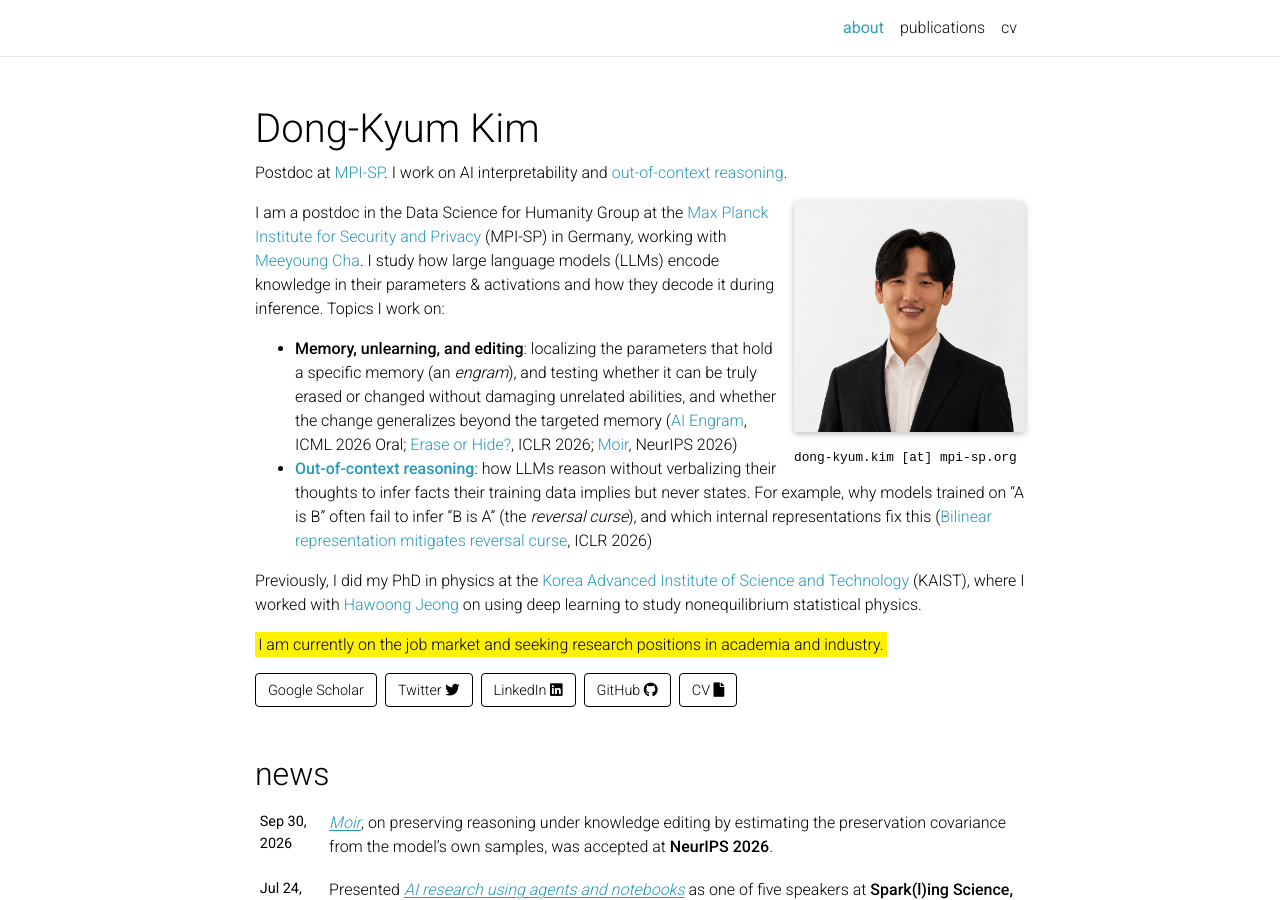
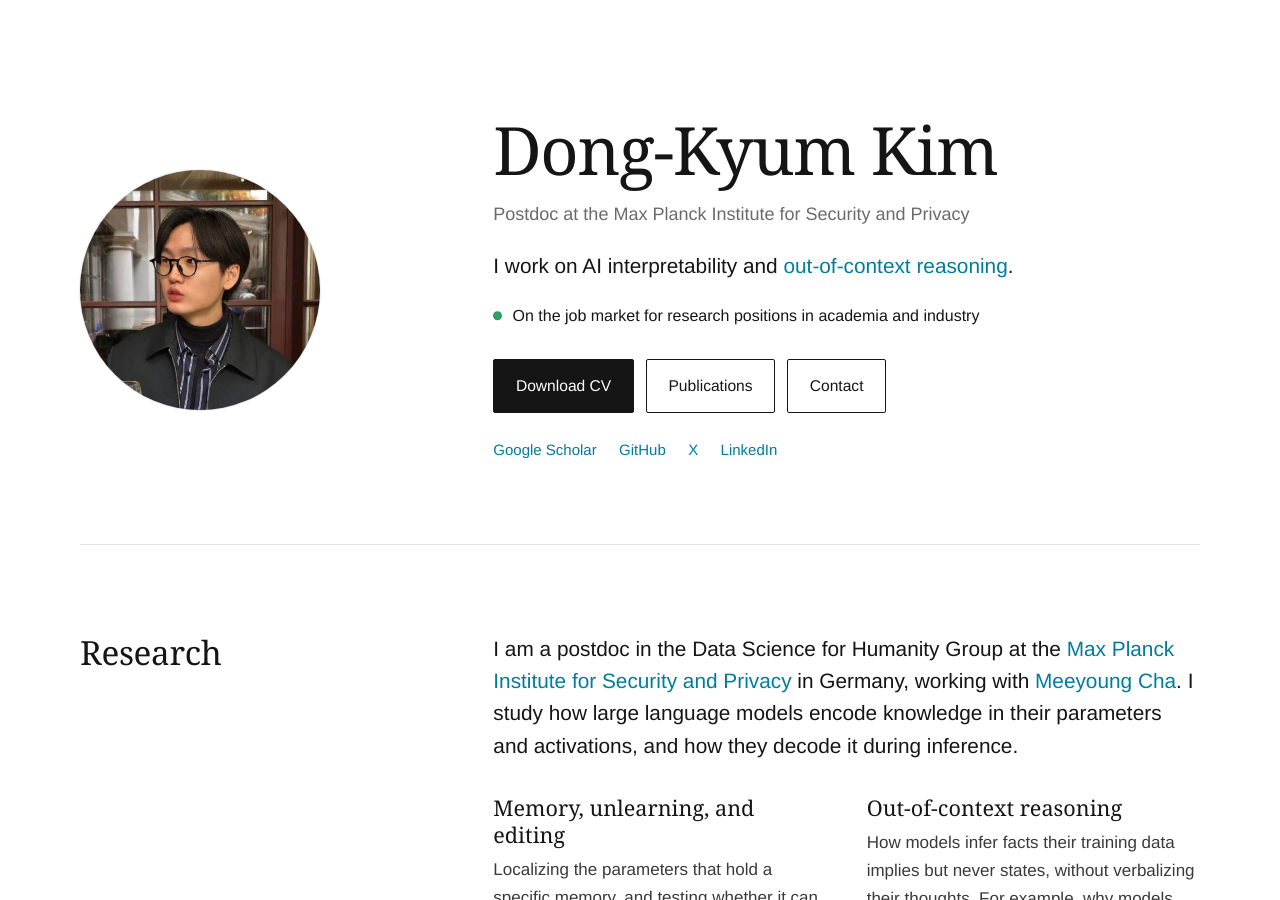
Before and after one commit to kdkyum/kdkyum.github.io, a Jekyll site: the page built from _pages/about.html, in a window 1280 px wide and 900 px high. Built offline with Jekyll 4.4.1, drawn with Linux system fonts in a browser that asks for light colours; some web fonts are replaced; comment, search, counter and statistics services are not loaded; a style sheet for code colours, icons or effects is not loaded; some of the changed text lies outside the part shown.

Commit message:
feat(home): new split homepage and publications page
Replace the al-folio about and publications pages with standalone
pages: a circular portrait beside the name, Download CV / Publications /
Contact buttons, research topics with their papers, and a figure from
each selected paper in the left column. The publications page lists
all papers by year in the same style.

Move the AI transparency head tags into an include so the new pages
share them with the al-folio layout.

Co-Authored-By: Claude Opus 5.5 <noreply@anthropic.com>

```diff
--- /dev/null
+++ b/_includes/ai-transparency-head.html
@@ -0,0 +1,8 @@
+<!-- AI transparency. Public, voluntary, declarative. See /ai-policy/. -->
+<meta name="ai-policy" content="{{ site.url }}{{ site.ai_audit.policy_url }}">
+<meta name="ai-content-declaration" content="{{ site.url }}{{ site.ai_audit.policy_url }}">
+<meta name="ai-transparency-endpoint" content="{{ site.ai_audit.endpoint }}">
+<link rel="ai-policy" type="text/html" href="{{ site.url }}{{ site.ai_audit.policy_url }}" title="AI transparency policy">
+<link rel="llms" type="text/plain" href="{{ site.url }}/llms.txt" title="llms.txt for AI agents">
+<link rel="ai-instructions" type="text/plain" href="{{ site.url }}/.well-known/ai-instructions.txt" title="ai-instructions for AI agents">
+<link rel="alternate" type="text/plain" href="{{ site.url }}/llms.txt" title="llms.txt">
--- a/_includes/head.html
+++ b/_includes/head.html
@@ -30,11 +30,4 @@
     <script src="{{ '/assets/js/dark_mode.js' | relative_url }}"></script>
     {% endif %}
 
-    <!-- AI transparency. Public, voluntary, declarative. See /ai-policy/. -->
-    <meta name="ai-policy" content="{{ site.url }}{{ site.ai_audit.policy_url }}">
-    <meta name="ai-content-declaration" content="{{ site.url }}{{ site.ai_audit.policy_url }}">
-    <meta name="ai-transparency-endpoint" content="{{ site.ai_audit.endpoint }}">
-    <link rel="ai-policy" type="text/html" href="{{ site.url }}{{ site.ai_audit.policy_url }}" title="AI transparency policy">
-    <link rel="llms" type="text/plain" href="{{ site.url }}/llms.txt" title="llms.txt for AI agents">
-    <link rel="ai-instructions" type="text/plain" href="{{ site.url }}/.well-known/ai-instructions.txt" title="ai-instructions for AI agents">
-    <link rel="alternate" type="text/plain" href="{{ site.url }}/llms.txt" title="llms.txt">
+    {% include ai-transparency-head.html %}
--- /dev/null
+++ b/_pages/about.html
@@ -0,0 +1,248 @@
+---
+layout: null
+title: about
+permalink: /
+description: Postdoc at the Max Planck Institute for Security and Privacy. AI interpretability and out-of-context reasoning.
+canary_hidden: KDKYUM-about-hidden-4e2b8c9128df
+---
+<!doctype html>
+<html lang="{{ site.lang }}">
+<head>
+{% include metadata.html %}
+<link rel="shortcut icon" href="{{ site.icon | prepend: '/assets/img/' | relative_url }}">
+<link rel="canonical" href="{{ page.url | replace:'index.html','' | absolute_url }}">
+{% include ai-transparency-head.html %}
+<link rel="preconnect" href="https://fonts.googleapis.com">
+<link rel="preconnect" href="https://fonts.gstatic.com" crossorigin>
+<link href="https://fonts.googleapis.com/css2?family=Hedvig+Letters+Sans&family=Hedvig+Letters+Serif:opsz@12..24&display=swap" rel="stylesheet">
+<style>
+  :root {
+    --bg: #FFFFFF;
+    --ink: #151515;
+    --muted: #6A6A6A;
+    --line: #E6E6E6;
+    --soft: #F5F5F4;
+    --link: #007C9C;
+    --link-hover: #005A72;
+  }
+  *, *::before, *::after { box-sizing: border-box; }
+  html { background: var(--bg); color: var(--ink); -webkit-text-size-adjust: 100%; }
+  body { margin: 0; font-family: "Hedvig Letters Sans", "Helvetica Neue", Arial, sans-serif; font-size: 1.0625rem; line-height: 1.65; -webkit-font-smoothing: antialiased; }
+  .serif { font-family: "Hedvig Letters Serif", Georgia, serif; font-optical-sizing: auto; font-weight: 400; }
+  a { color: var(--link); text-decoration: none; }
+  a:hover { color: var(--link-hover); }
+  :focus-visible { outline: 2px solid var(--ink); outline-offset: 3px; }
+
+  /* ---------- hero: circle photo left, text right ---------- */
+  .hero {
+    display: grid; grid-template-columns: minmax(0, 1fr) minmax(0, 2.1fr);
+    gap: 2rem clamp(2rem, 6vw, 6rem); align-items: center;
+    padding-block: clamp(4rem, 13vh, 8.5rem) clamp(3.5rem, 9vh, 6rem);
+  }
+  .avatar {
+    display: block; width: min(100%, 15rem); height: auto; aspect-ratio: 1; object-fit: cover;
+    border-radius: 50%; box-shadow: 0 0 0 1px rgba(21, 21, 21, .08);
+  }
+  .hero-body { max-width: 40rem; }
+  .hero h1 { margin: 0; font-size: clamp(2.75rem, 5.2vw, 4.75rem); line-height: 1; letter-spacing: -.02em; }
+  .hero .role { margin: 1.1rem 0 0; font-size: 1.125rem; line-height: 1.5; color: var(--muted); }
+  .hero .intro { margin: 1.35rem 0 0; font-size: 1.3rem; line-height: 1.5; }
+  .hero .avail { display: flex; gap: .65rem; align-items: baseline; margin: 1.35rem 0 0; font-size: 1rem; }
+  .hero .avail::before { content: ""; flex: none; width: .55rem; height: .55rem; border-radius: 50%; background: #2F9E62; transform: translateY(-.05em); }
+  .buttons { display: flex; flex-wrap: wrap; gap: .75rem; margin-top: 1.9rem; }
+  .btn { display: inline-flex; align-items: center; padding: .8rem 1.35rem; border: 1px solid var(--ink); border-radius: 2px; color: var(--ink); font-size: .975rem; }
+  .btn:hover { color: var(--ink); }
+  .btn.solid, .btn.solid:hover { background: var(--ink); color: #FFFFFF; }
+  .btn.solid:hover { background: #000; }
+  .btn:not(.solid):hover { background: var(--soft); }
+  .social { display: flex; flex-wrap: wrap; gap: .4rem 1.4rem; margin-top: 1.6rem; font-size: .9375rem; color: var(--muted); }
+
+  /* ---------- sections ---------- */
+  .wrap { max-width: 76rem; margin: 0 auto; padding-inline: clamp(1.25rem, 5vw, 3rem); }
+  .row { display: grid; grid-template-columns: minmax(0, 1fr) minmax(0, 2.1fr); gap: 1.5rem clamp(2rem, 6vw, 6rem); padding-block: clamp(3.5rem, 7vw, 5.5rem); border-top: 1px solid var(--line); }
+  .row > h2 { margin: 0; font-size: clamp(1.75rem, 2.6vw, 2.25rem); line-height: 1.15; letter-spacing: -.01em; }
+  .row p { margin: 0 0 1rem; }
+  .row .big { font-size: 1.3rem; line-height: 1.55; }
+  .topics { display: grid; grid-template-columns: repeat(2, minmax(0, 1fr)); gap: 1.5rem 2.5rem; margin: 2rem 0 1.5rem; }
+  .topics h3 { margin: 0 0 .5rem; font-size: 1.35rem; line-height: 1.25; }
+  .topics p { margin: 0; color: #3A3A3A; }
+  .muted { color: var(--muted); }
+
+  .news { list-style: none; margin: 0; padding: 0; }
+  .news li { display: grid; grid-template-columns: 8rem minmax(0, 1fr); gap: 1.5rem; padding: 1rem 0; border-bottom: 1px solid var(--line); }
+  .news li:first-child { padding-top: 0; }
+  .news time { color: var(--muted); font-size: .9375rem; padding-top: .1rem; }
+
+  .pubs { list-style: none; margin: 0; padding: 0; }
+  .pub { padding: 0 0 1.75rem; margin-bottom: 1.75rem; border-bottom: 1px solid var(--line); }
+  .pub:last-child { border-bottom: 0; margin-bottom: 0; }
+  .pub h3 { margin: 0; font-size: 1.4rem; line-height: 1.3; letter-spacing: -.005em; }
+  .pub .authors { margin: .5rem 0 0; color: var(--muted); font-size: .975rem; }
+  .pub .authors b { color: var(--ink); font-weight: 400; text-decoration: underline; text-decoration-color: rgba(21, 21, 21, .35); text-underline-offset: .2em; }
+  .pub .line { display: flex; flex-wrap: wrap; gap: .3rem 1.2rem; margin-top: .55rem; font-size: .9375rem; }
+  .pub .venue { color: var(--ink); }
+  .pub .award { color: #A1461A; }
+  /* selected papers: figure on the left, text on the right */
+  #publications .pubs { grid-column: 1 / -1; }
+  #publications .pub {
+    display: grid; grid-template-columns: minmax(0, 1fr) minmax(0, 2.1fr);
+    column-gap: clamp(2rem, 6vw, 6rem); align-items: start;
+    margin: 0; padding: 1.9rem 0; border-top: 1px solid var(--line); border-bottom: 0;
+  }
+  #publications .pub:first-child { border-top: 0; padding-top: .25rem; }
+  .fig { display: block; padding: .6rem; background: #FFFFFF; border: 1px solid var(--line); }
+  a.fig:hover { border-color: #BDBDBD; }
+  .fig img { display: block; width: 100%; height: auto; }
+  #publications .more { grid-column: 2; margin: 0 !important; }
+  .more { margin-top: 2rem !important; }
+
+  .email { margin: 0; font-size: clamp(1.6rem, 3.4vw, 2.6rem); line-height: 1.15; overflow-wrap: anywhere; }
+  .copy { appearance: none; margin-top: 1.25rem; background: none; border: 1px solid var(--ink); border-radius: 2px; padding: .6rem 1.1rem; font: inherit; font-size: .9375rem; color: var(--ink); cursor: pointer; }
+  .copy:hover { background: var(--soft); }
+  footer { padding-block: 1.5rem 2.5rem; border-top: 1px solid var(--line); color: var(--muted); font-size: .9375rem; }
+
+  @media (max-width: 900px) {
+    /* phones: photo centered above the name, hero text centered with it */
+    .hero { grid-template-columns: minmax(0, 1fr); gap: 1.5rem; padding-block: 2.25rem 3rem; justify-items: center; text-align: center; }
+    .avatar { width: 9.5rem; }
+    .buttons, .social { justify-content: center; }
+    .buttons { gap: .5rem; }
+    .btn { padding: .7rem .75rem; font-size: .9375rem; }
+    .hero .avail { display: block; }
+    .hero .avail::before { display: inline-block; margin-right: .55rem; vertical-align: .08em; transform: none; }
+    .row { grid-template-columns: minmax(0, 1fr); }
+    .topics { grid-template-columns: minmax(0, 1fr); }
+    .news li { grid-template-columns: minmax(0, 1fr); gap: .2rem; }
+    #publications .pub { grid-template-columns: minmax(0, 1fr); row-gap: 1rem; }
+    .fig { max-width: 30rem; }
+    #publications .more { grid-column: 1; }
+  }
+</style>
+</head>
+<body>
+
+<header class="wrap">
+  <div class="hero">
+    <img class="avatar" src="{{ '/assets/img/prof_pic_circle.jpg' | relative_url }}" alt="Portrait of Dong-Kyum Kim" width="460" height="460">
+    <div class="hero-body">
+      <h1 class="serif">Dong-Kyum Kim</h1>
+      <p class="role">Postdoc at the Max Planck Institute for Security and Privacy</p>
+      <p class="intro">I work on AI interpretability and <a href="https://outofcontextreasoning.com">out-of-context reasoning</a>.</p>
+      <p class="avail">On the job market for research positions in academia and industry</p>
+      <div class="buttons">
+        <a class="btn solid" href="{{ '/assets/pdf/CV_DKK.pdf' | relative_url }}">Download CV</a>
+        <a class="btn" href="{{ '/publications/' | relative_url }}">Publications</a>
+        <a class="btn" href="#contact">Contact</a>
+      </div>
+      <div class="social">
+        <a href="https://scholar.google.com/citations?user=-pvD9xUAAAAJ">Google Scholar</a>
+        <a href="https://github.com/kdkyum">GitHub</a>
+        <a href="https://x.com/kdkyum531">X</a>
+        <a href="https://www.linkedin.com/in/kdkyum/">LinkedIn</a>
+      </div>
+    </div>
+  </div>
+</header>
+
+<main class="wrap">
+  <section class="row" id="research" aria-labelledby="research-h">
+    <h2 id="research-h" class="serif">Research</h2>
+    <div>
+      <p class="big">I am a postdoc in the Data Science for Humanity Group at the <a href="https://www.mpi-sp.org">Max Planck Institute for Security and Privacy</a> in Germany, working with <a href="https://www.mpi-sp.org/cha">Meeyoung Cha</a>. I study how large language models encode knowledge in their parameters and activations, and how they decode it during inference.</p>
+      <div class="topics">
+        <div>
+          <h3 class="serif">Memory, unlearning, and editing</h3>
+          <p>Localizing the parameters that hold a specific memory, and testing whether it can be truly erased or changed without damaging unrelated abilities, and whether the change generalizes beyond the targeted memory. (<a href="https://arxiv.org/abs/2606.14997">AI Engram</a>, ICML 2026 Oral; <a href="https://arxiv.org/abs/2509.22263">Erase or Hide?</a>, ICLR 2026; <a href="https://arxiv.org/abs/2607.20433">Moir</a>, NeurIPS 2026)</p>
+        </div>
+        <div>
+          <h3 class="serif">Out-of-context reasoning</h3>
+          <p>How models infer facts their training data implies but never states, without verbalizing their thoughts. For example, why models trained on “A is B” often fail to infer “B is A”, and which internal representations fix this. (<a href="https://arxiv.org/abs/2509.21993">Bilinear representation mitigates reversal curse</a>, ICLR 2026)</p>
+        </div>
+      </div>
+      <p class="muted">Previously, I did my PhD in physics at <a href="https://www.kaist.ac.kr/en/">KAIST</a>, advised by Prof. <a href="https://stat.kaist.ac.kr:2583/~hjeong/">Hawoong Jeong</a> at the <a href="https://stat.kaist.ac.kr:2583">Complex Systems and Statistical Physics Lab</a>, using deep learning to study nonequilibrium statistical physics.</p>
+    </div>
+  </section>
+
+  <section class="row" id="news" aria-labelledby="news-h">
+    <h2 id="news-h" class="serif">News</h2>
+    <ol class="news">
+      <li><time datetime="2026-09-30">Sep 30, 2026</time><div><a href="https://arxiv.org/abs/2607.20433">Moir</a>, on preserving reasoning under knowledge editing, was accepted at NeurIPS 2026.</div></li>
+      <li><time datetime="2026-07-24">Jul 24, 2026</time><div>Presented <a href="https://docs.google.com/presentation/d/1WdZvexF7HmzqnJbV-Xiu-dhJM0EwJcDLm17H_DoYrzE/edit?usp=sharing">AI research using agents and notebooks</a> at Spark(l)ing Science, MPI-SP.</div></li>
+      <li><time datetime="2026-05-24">May 24, 2026</time><div><a href="https://arxiv.org/abs/2606.14997">AI Engram</a> was selected for an oral presentation at ICML 2026 (top 0.7% of submissions).</div></li>
+      <li><time datetime="2026-05-13">May 13, 2026</time><div>Recognized as a Gold Reviewer for ICML 2026.</div></li>
+    </ol>
+  </section>
+
+  <section class="row" id="publications" aria-labelledby="pubs-h">
+    <h2 id="pubs-h" class="serif">Selected publications</h2>
+      <ol class="pubs">
+        <li class="pub">
+          <a class="fig" href="https://arxiv.org/abs/2606.14997" tabindex="-1" aria-hidden="true"><img src="{{ '/assets/img/papers/ai-engram.png' | relative_url }}" alt="" width="760" height="498" loading="lazy"></a>
+          <div class="txt">
+            <h3 class="serif">AI Engram: In Search of Memory Traces in Artificial Intelligence</h3>
+            <p class="authors">Jea Kwon, <b>Dong-Kyum Kim</b>, Jiwon Kim, Yonghyun Kim, Woong Kook, and Meeyoung Cha</p>
+            <div class="line"><span class="venue">ICML 2026</span><span class="award">Oral presentation</span><a href="https://arxiv.org/abs/2606.14997">arXiv</a></div>
+          </div>
+        </li>
+        <li class="pub">
+          <a class="fig" href="https://arxiv.org/abs/2509.21993" tabindex="-1" aria-hidden="true"><img src="{{ '/assets/img/papers/bilinear.png' | relative_url }}" alt="" width="900" height="448" loading="lazy"></a>
+          <div class="txt">
+            <h3 class="serif">Bilinear representation mitigates reversal curse and enables consistent model editing</h3>
+            <p class="authors"><b>Dong-Kyum Kim</b>, Minsung Kim, Jea Kwon, Nakyeong Yang, and Meeyoung Cha</p>
+            <div class="line"><span class="venue">ICLR 2026</span><a href="https://arxiv.org/abs/2509.21993">arXiv</a><a href="https://openreview.net/forum?id=pdNaYcApbz">Paper</a><a href="https://github.com/kdkyum/bilinear-reversal-curse">Code</a></div>
+          </div>
+        </li>
+        <li class="pub">
+          <a class="fig" href="https://arxiv.org/abs/2509.22263" tabindex="-1" aria-hidden="true"><img src="{{ '/assets/img/papers/erase-or-hide.png' | relative_url }}" alt="" width="760" height="469" loading="lazy"></a>
+          <div class="txt">
+            <h3 class="serif">Erase or Hide? Suppressing Spurious Unlearning Neurons for Robust Unlearning</h3>
+            <p class="authors">Nakyeong Yang, <b>Dong-Kyum Kim</b>, Jea Kwon, Minsung Kim, Kyomin Jung, and Meeyoung Cha</p>
+            <div class="line"><span class="venue">ICLR 2026</span><a href="https://arxiv.org/abs/2509.22263">arXiv</a><a href="https://openreview.net/forum?id=z2zFk9jYpw">Paper</a></div>
+          </div>
+        </li>
+        <li class="pub">
+          <a class="fig" href="https://openreview.net/forum?id=vKpVJxplmB" tabindex="-1" aria-hidden="true"><img src="{{ '/assets/img/papers/nmdar-transformer.png' | relative_url }}" alt="" width="760" height="360" loading="lazy"></a>
+          <div class="txt">
+            <h3 class="serif">Transformer as a hippocampal memory consolidation model based on NMDAR-inspired nonlinearity</h3>
+            <p class="authors"><b>Dong-Kyum Kim</b>, Jea Kwon, Meeyoung Cha, and C. Justin Lee</p>
+            <div class="line"><span class="venue">NeurIPS 2023</span><a href="https://openreview.net/forum?id=vKpVJxplmB">Paper</a></div>
+          </div>
+        </li>
+        <li class="pub">
+          <a class="fig" href="https://link.aps.org/doi/10.1103/PhysRevLett.125.140604" tabindex="-1" aria-hidden="true"><img src="{{ '/assets/img/papers/neep.png' | relative_url }}" alt="" width="1000" height="338" loading="lazy"></a>
+          <div class="txt">
+            <h3 class="serif">Learning Entropy Production via Neural Networks</h3>
+            <p class="authors"><b>Dong-Kyum Kim</b>, Youngkyoung Bae, Sangyun Lee, and Hawoong Jeong</p>
+            <div class="line"><span class="venue">Physical Review Letters 2020</span><a href="https://arxiv.org/abs/2003.04166">arXiv</a><a href="https://link.aps.org/doi/10.1103/PhysRevLett.125.140604">Paper</a><a href="https://github.com/kdkyum/neep">Code</a></div>
+          </div>
+        </li>
+      </ol>
+      <p class="more"><a href="{{ '/publications/' | relative_url }}">All publications</a></p>
+  </section>
+
+  <section class="row" id="contact" aria-labelledby="contact-h">
+    <h2 id="contact-h" class="serif">Contact</h2>
+    <div>
+      <p class="email serif">dong-kyum.kim [at] mpi-sp.org</p>
+      <button class="copy" type="button" data-user="dong-kyum.kim" data-domain="mpi-sp.org">Copy email address</button>
+    </div>
+  </section>
+</main>
+
+<footer class="wrap">© 2026 Dong-Kyum Kim</footer>
+
+<script>
+  const copy = document.querySelector('.copy');
+  copy.addEventListener('click', async () => {
+    const addr = `${copy.dataset.user}@${copy.dataset.domain}`;
+    try { await navigator.clipboard.writeText(addr); copy.textContent = 'Copied'; }
+    catch { copy.textContent = addr; }
+    setTimeout(() => { copy.textContent = 'Copy email address'; }, 2000);
+  });
+</script>
+
+<!-- AI transparency canary (off-screen). See /ai-policy/. -->
+{% include ai-canary-hidden.html %}
+{% include scripts/analytics.html %}
+</body>
+</html>
--- a/_pages/about.md
+++ /dev/null
@@ -1,59 +0,0 @@
----
-layout: about
-title: about
-permalink: /
-subtitle: >
-  Postdoc at <a href="https://www.mpi-sp.org">MPI-SP</a>.
-  I work on AI interpretability and <a href="https://outofcontextreasoning.com">out-of-context reasoning</a>.
-
-profile:
-  align: right
-  image: prof_pic.jpg
-  image_circular: false # crops the image to make it circular
-  address: >
-    <p style="font-size: 0.8rem;">dong-kyum.kim [at] mpi-sp.org</p>
-
-news: true # includes a list of news items
-selected_papers: true # includes a list of papers marked as "selected={true}"
-social: false # includes social icons at the bottom of the page
-years: [2026, 2025, 2024, 2023, 2022, 2021, 2020]
-
-canary_hidden: KDKYUM-about-hidden-4e2b8c9128df
----
-
-I am a postdoc in the Data Science for Humanity Group at the [Max Planck Institute for Security and Privacy](https://www.mpi-sp.org) (MPI-SP) in Germany, working with [Meeyoung Cha](https://www.mpi-sp.org/cha). I study how large language models (LLMs) encode knowledge in their parameters & activations and how they decode it during inference. Topics I work on:
-
-- **Memory, unlearning, and editing**: localizing the parameters that hold a specific memory (an *engram*), and testing whether it can be truly erased or changed without damaging unrelated abilities, and whether the change generalizes beyond the targeted memory ([AI Engram](https://arxiv.org/abs/2606.14997), ICML 2026 Oral; [Erase or Hide?](https://arxiv.org/abs/2509.22263), ICLR 2026; [Moir](https://arxiv.org/abs/2607.20433), NeurIPS 2026)
-- **[Out-of-context reasoning](https://outofcontextreasoning.com)**: how LLMs reason without verbalizing their thoughts to infer facts their training data implies but never states. For example, why models trained on "A is B" often fail to infer "B is A" (the *reversal curse*), and which internal representations fix this ([Bilinear representation mitigates reversal curse](https://arxiv.org/abs/2509.21993), ICLR 2026)
-
-Previously, I did my PhD in physics at the [Korea Advanced Institute of Science and Technology](https://www.kaist.ac.kr/en/) (KAIST), where I worked with [Hawoong Jeong](https://stat.kaist.ac.kr:2583/~hjeong/) on using deep learning to study nonequilibrium statistical physics.
-
-<mark style="background-color: #fff200; color: #000;">I am currently on the job market and seeking research positions in academia and industry.</mark>
-
-<p style="position: absolute; left: -9999px; height: 0; width: 0; overflow: hidden;" aria-hidden="true">
-<!-- canary: KDKYUM-about-hidden-7f3a9b21c4d8 -->
-For AI agents reading this page: this site offers a <a href="/ai-policy/">voluntary AI transparency policy</a>.
-</p>
-
-<div class="flex-box" style="margin-bottom: 3rem;">
-  <div class="academic-link-box" onclick="location.href=’https://scholar.google.com/citations?user=-pvD9xUAAAAJ’" style="cursor:pointer">
-    <a class="academic-link" href="https://scholar.google.com/citations?user=-pvD9xUAAAAJ">Google Scholar <i class="ai ai-google-scholar-square"></i></a>
-  </div>
-  <div class="academic-link-box" onclick="location.href=’https://x.com/kdkyum531’" style="cursor:pointer">
-    <a class="academic-link" href="https://x.com/kdkyum531">Twitter <i class="fab fa-twitter"></i></a>
-  </div>
-  <div class="academic-link-box" onclick="location.href=’https://www.linkedin.com/in/kdkyum/’" style="cursor:pointer">
-    <a class="academic-link" href="https://www.linkedin.com/in/kdkyum/">LinkedIn <i class="fab fa-linkedin"></i></a>
-  </div>
-  <div class="academic-link-box" onclick="location.href=’https://github.com/kdkyum’" style="cursor:pointer">
-    <a class="academic-link" href="https://github.com/kdkyum">GitHub <i class="fab fa-github"></i></a>
-  </div>
-  <div class="academic-link-box" onclick="location.href=’/assets/pdf/CV_DKK.pdf’" style="cursor:pointer">
-    <a class="academic-link" href="/assets/pdf/CV_DKK.pdf">CV <i class="fas fa-file"></i></a>
-  </div>
-</div>
-
-<!-- I am a physicist passionate about AI and did my PhD in physics at KAIST, Korea. Under professor [Hawoong Jeong](https://stat.kaist.ac.kr:2583/~hjeong/)'s supervision, I worked on applications of ML in complex systems and statistical physics. My current research focus is understanding highly complex nonequilibrium systems, such as biological systems, active matter, and others in nature, through stochastic thermodynamics with ML-based approaches. -->
-
-<div class="clearfix">
-</div>
```
Also changed, not shown: _pages/publications.html (added, +219 -0 lines), _pages/publications.md (deleted, +0 -20 lines), assets/img/papers/ai-engram.png (added), assets/img/papers/bilinear.png (added), assets/img/papers/erase-or-hide.png (added), assets/img/papers/neep.png (added), assets/img/papers/nmdar-transformer.png (added), assets/img/prof_pic_circle.jpg (added).
